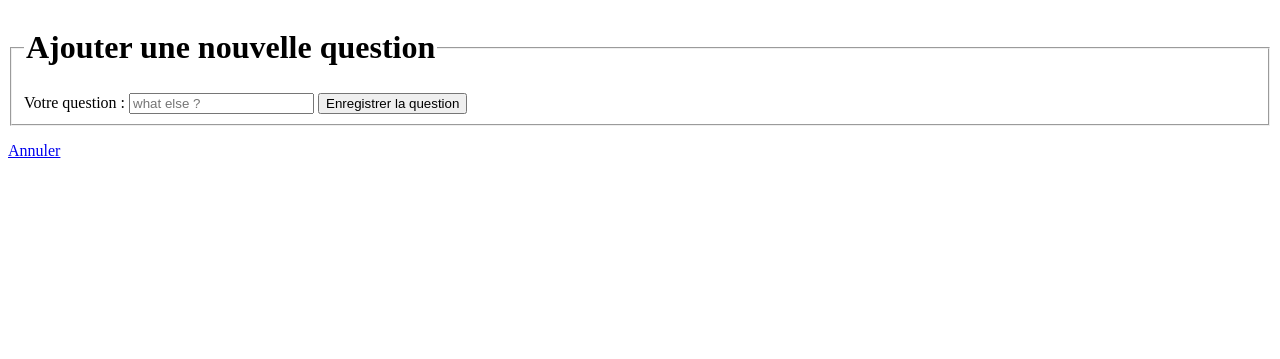
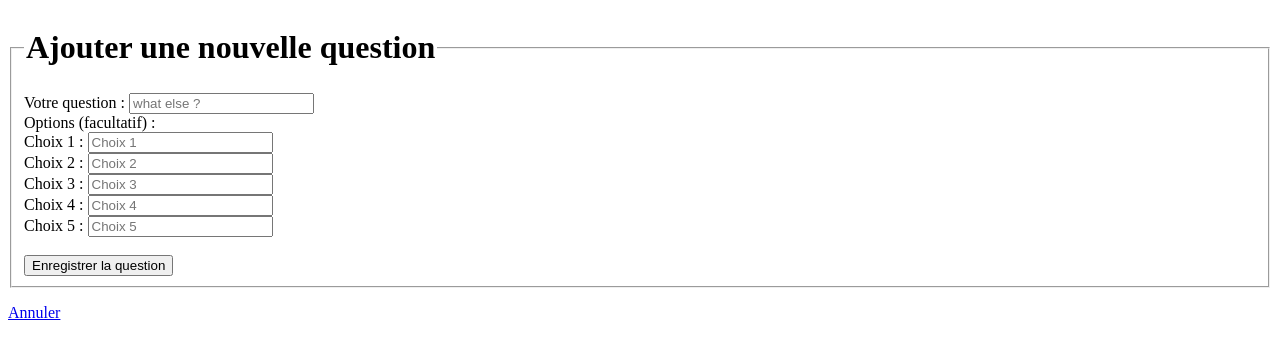
Before and after one commit to AmandineGrardLaurent/tuto_django, a Django app: page /polls/add_poll in a window 1280 px wide. Shown: the top 359 px of the page. Run offline with Django 5.2, Linux system fonts and the light colour scheme.

Commit message:
Partie 3.2.6: modification du formulaire d'ajout d'une question pour également saisir les choix

```diff
--- a/djangotutorial/polls/templates/polls/poll_form.html
+++ b/djangotutorial/polls/templates/polls/poll_form.html
@@ -3,10 +3,17 @@
     <fieldset>
         {% if error_message %}<p><strong>{{ error_message }}</strong></p>{% endif %}
         <legend><h1>Ajouter une nouvelle question</h1></legend>
-    <label for="question_text">Votre question :</label>
-    <input type="text" name="question_text" id="question_text" placeholder="what else ?">
-
-    <button type="submit">Enregistrer la question</button>
+        <label for="question_text">Votre question :</label>
+        <input type="text" name="question_text" id="question_text" placeholder="what else ?">
+        <br>
+        <label>Options (facultatif) :</label><br>
+        {% for i in choice_range %}
+                <label>Choix {{ i }} : </label>
+                <input type="text" name="choice_text" placeholder="Choix {{ forloop.counter }}">
+        <br>
+        {% endfor %}
+        <br>
+        <button type="submit">Enregistrer la question</button>
     </fieldset>
 </form>
 
--- a/djangotutorial/polls/views.py
+++ b/djangotutorial/polls/views.py
@@ -152,7 +152,7 @@ def vote(request, question_id):
     try:
         selected_choice = question.choice_set.get(pk=request.POST["choice"])
     except (KeyError, Choice.DoesNotExist):
-        # Réaffiche le formulaire de vote avec un message d'erreur.
+        # Ré-affiche le formulaire de vote avec un message d'erreur.
         return render(
             request,
             "polls/detail.html",
@@ -177,19 +177,28 @@ def poll(request):
     :param request: L'objet HttpRequest.
     :return: HttpResponseRedirect vers l'index ou rendu du formulaire avec erreur.
     """
+
     if request.method == "POST":
         try:
             # Récupération du formulaire
             text = request.POST.get("question_text")
             if not text or text.strip() == "":
-                raise ValueError("Le texte de la question est obligatoire.")
+                raise ValueError("La question ne peut pas être vide.")
 
             # Sauvegarde de la question
-            new_question = Question(
+            new_question = Question.objects.create(
                 question_text=text,
                 pub_date=timezone.now()
             )
-            new_question.save()
+
+            # Récupération et création des choix (non vides)
+            choices = request.POST.getlist("choice_text")
+            for choice_text in choices:
+                if choice_text.strip():
+                    new_question.choice_set.create(
+                        choice_text=choice_text,
+                        votes=0
+                    )
 
             # Redirection
             return redirect("polls:index")
@@ -206,4 +215,4 @@ def poll(request):
                 "error_message": "Une erreur technique est survenue. Réessayez plus tard."
             })
 
-    return render(request, URL_POLL_FORM)
+    return render(request, URL_POLL_FORM, {"choice_range": range(1, 6)})
```
Also changed, not shown: djangotutorial/db.sqlite3.
